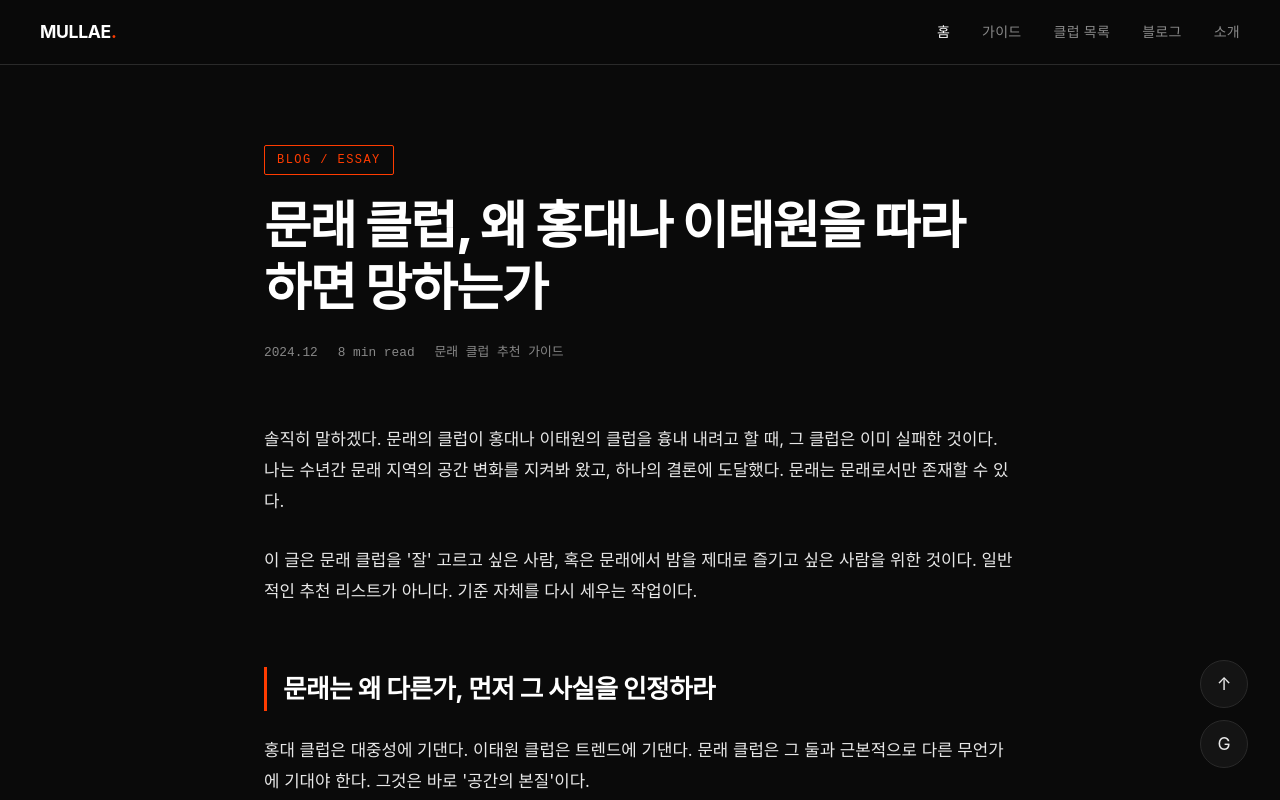
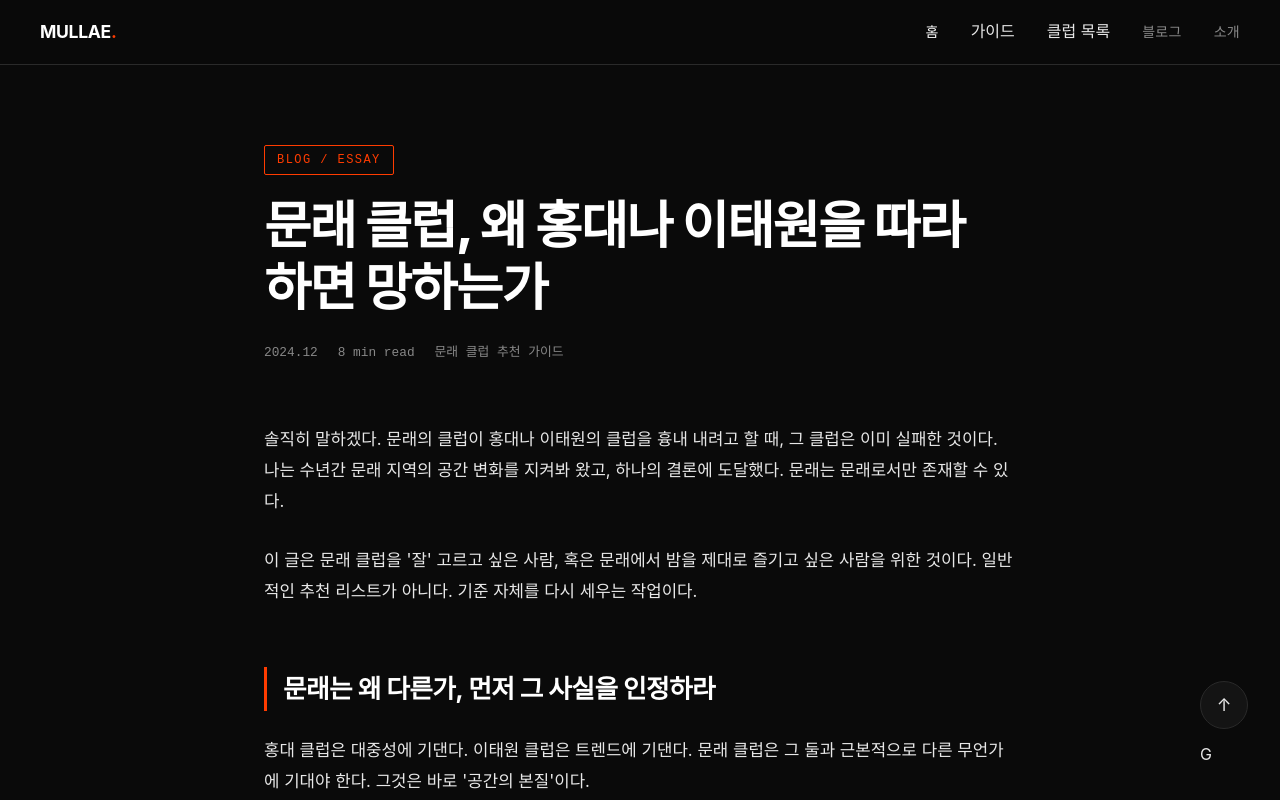
Before and after one commit to dydrkrtks7-cmd/bp-t3b08-sa-coin-rv-1, a plain HTML site: page blog.html in a window 1280 px wide. Shown: the top 800 px of the page. Drawn offline with Linux system fonts and the light colour scheme.

Commit message:
deploy: garbage-free snapshot 2026-09-19T20:08:52.772Z

```diff
--- a/blog.html
+++ b/blog.html
@@ -410,8 +410,8 @@
     <a href="/" class="n-head-logo">MULLAE<span>.</span></a>
     <ul class="n-head-links" id="navLinks">
       <li><a href="/" class="active">홈</a></li>
-      <li><a href="/guide.html">가이드</a></li>
-      <li><a href="/clubs.html">클럽 목록</a></li>
+      <li>가이드</li>
+      <li>클럽 목록</li>
       <li><a href="/blog.html">블로그</a></li>
       <li><a href="/about.html">소개</a></li>
     </ul>
@@ -553,9 +553,9 @@
       <p>그러니 홍대 기준으로 문래를 평가하려는 시도를 접어라. 문래의 기준으로 문래를 읽는 법을 배우면, 당신은 이 동네가 얼마나 정밀한 밤의 생태계를 가지고 있는지 알게 될 것이다.</p>
 
       <div style="text-align:center; margin-top: 56px;">
-        <a href="/guide.html" class="m-btn-yvxw">
+
           <span class="m-btn-yvxw-inner">문래 클럽 종합 가이드 보기 →</span>
-        </a>
+
       </div>
 
     </div>
@@ -565,7 +565,7 @@
 
 <div class="v-ico-p0z8">
   <a href="#" aria-label="맨 위로" title="맨 위로">↑</a>
-  <a href="/guide.html" aria-label="가이드" title="가이드">G</a>
+  G
 </div>
 
 <footer class="q-footer">
```
